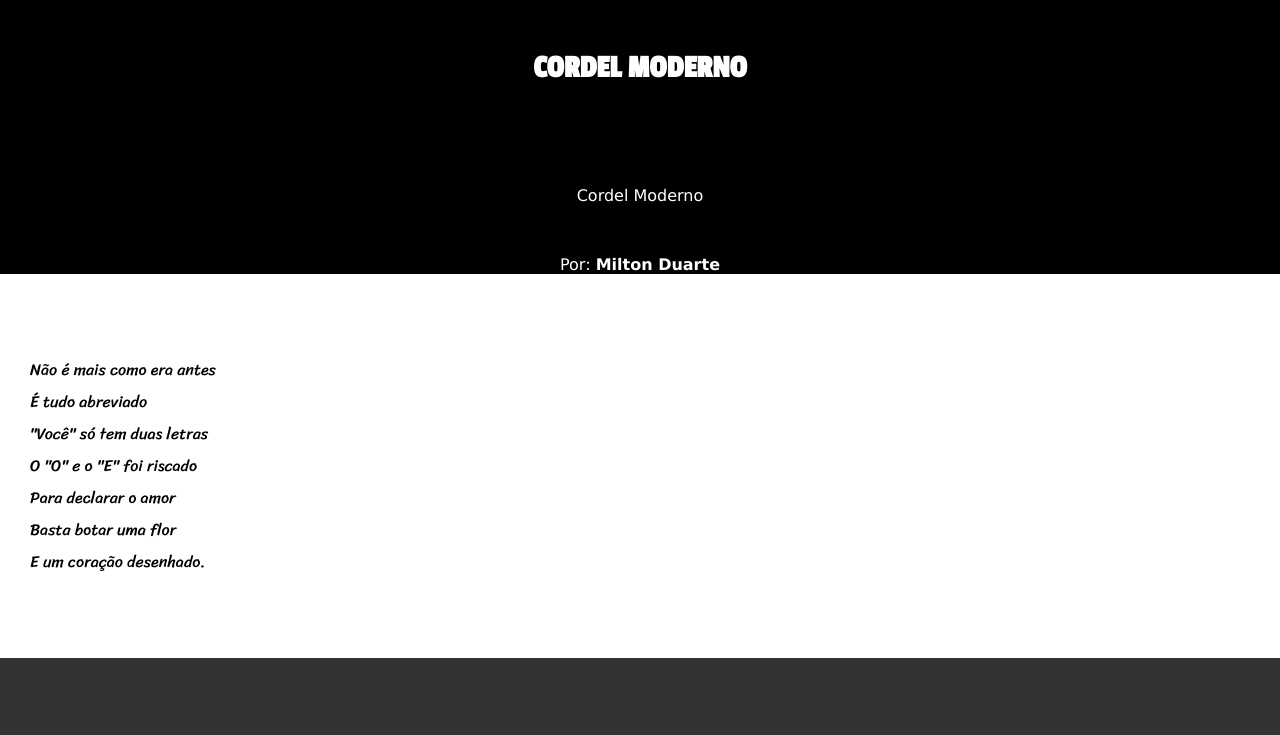
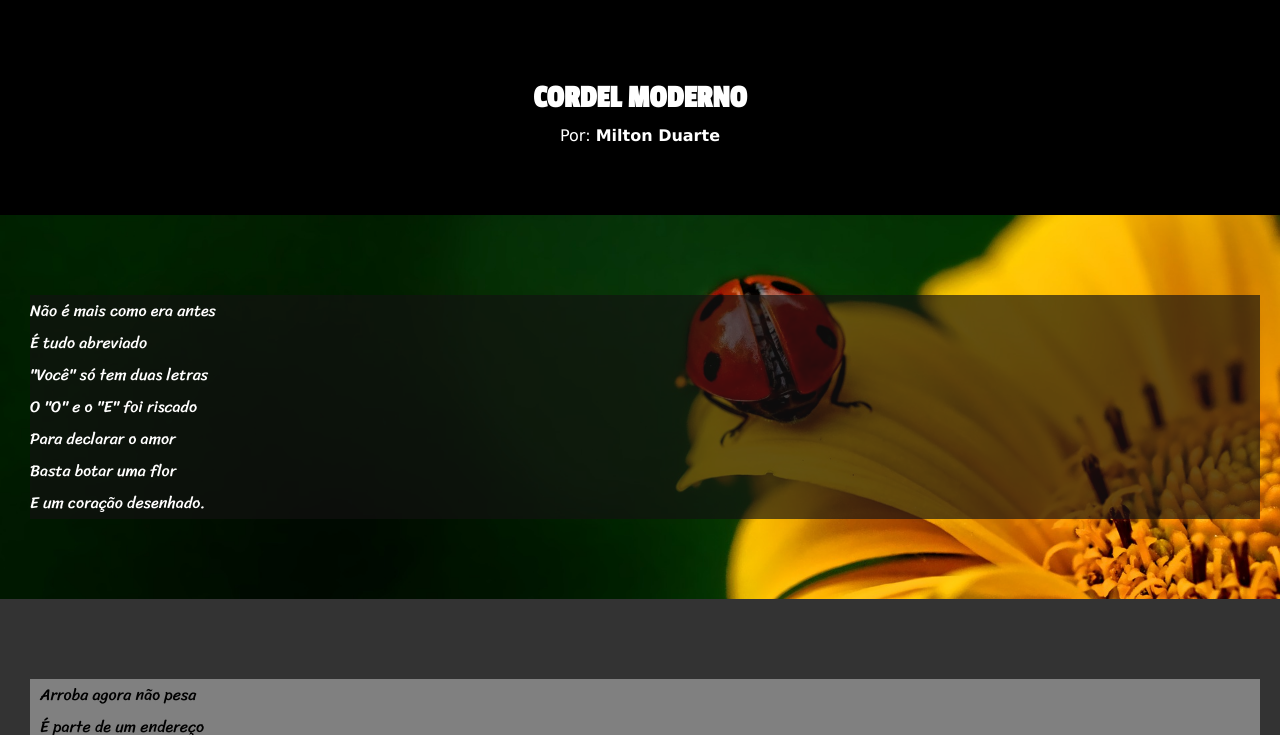
Before and after one commit to MarcosIrlanda/html-css, a plain HTML site: page desafio/des.html in a window 1280 px wide. Shown: the top 735 px of the page. Drawn offline with Linux system fonts and the light colour scheme.

Commit message:
atualizacao cordel

```diff
--- a/desafio/des.html
+++ b/desafio/des.html
@@ -9,15 +9,12 @@
 <body>
     <header>
         <h1>CORDEL MODERNO</h1>
-        <p>
-            Cordel Moderno
 
-        </p>
         Por:
         <a href="SITE: https://www.recantodasletras.com.br/poesias/3186743">Milton Duarte</a>
     </header>
 
-    <section class="normal">
+    <section class="normal" id="img1">
         <p >
             Não é mais como era antes  <br>
             É tudo abreviado <br>
@@ -48,7 +45,7 @@
         </p>
     </section>
 
-    <section class="normal">
+    <section class="normal" id="img2">
         <p>
             Tenho saudade das cartas <br>
             Escritas com a própria mão <br>
--- a/desafio/style.css
+++ b/desafio/style.css
@@ -22,13 +22,15 @@ html,body{
 }
 
 header{
+    padding: 70px;
     background-color: black;
     color: white;
     text-align: center;
 
+
 }
 header > h1{
-    padding: 50px;
+   padding: 10px;
     font-variant: small-caps;
     font-family: var(--fonte2);
 
@@ -54,11 +56,21 @@ section{
     line-height: 2em;
     padding-left: 30px;
     font-family: var(--fonte3);
+    background-attachment: fixed;
 }
 
 section.normal{
     background-color: white;
+    color: rgb(255, 254, 254);
+    padding-right: 20px;
+
 }
+
+section.normal> p{
+    background-color: rgba(19, 18, 18, 0.658);
+
+}
+
 section.diferente{
     background-color: rgb(51, 51, 51);
     padding-right: 20px;
@@ -66,6 +78,21 @@ section.diferente{
 
 section.diferente>p{
     background-color: gray;
+    padding-left: 10px;
+}
+
+section#img1{
+    background-image: url(imagens/background001.jpg);
+    background-position: right center;
+    background-size: cover;
+
+}
+
+section#img2{
+    background-image: url(imagens/background002.jpg);
+    background-position: right center;
+    background-size: cover;
+
 }
 
 
```
